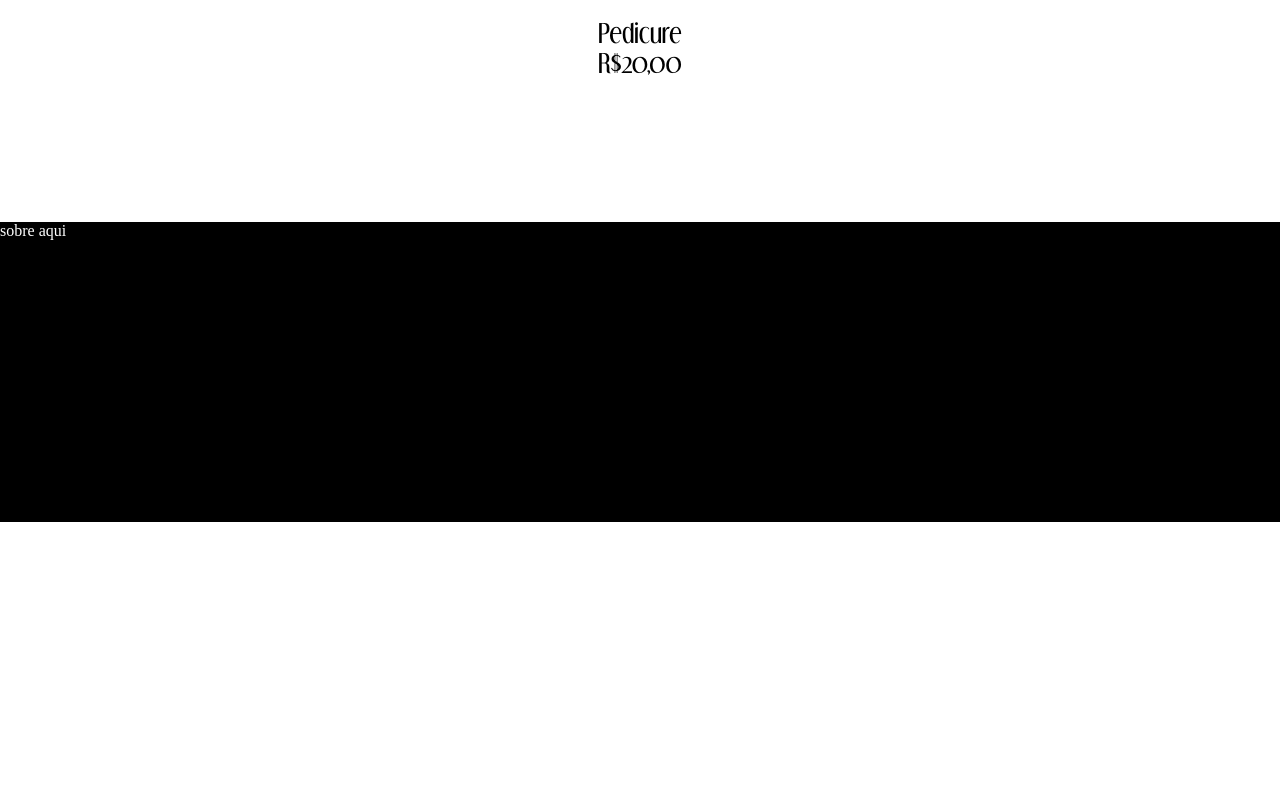
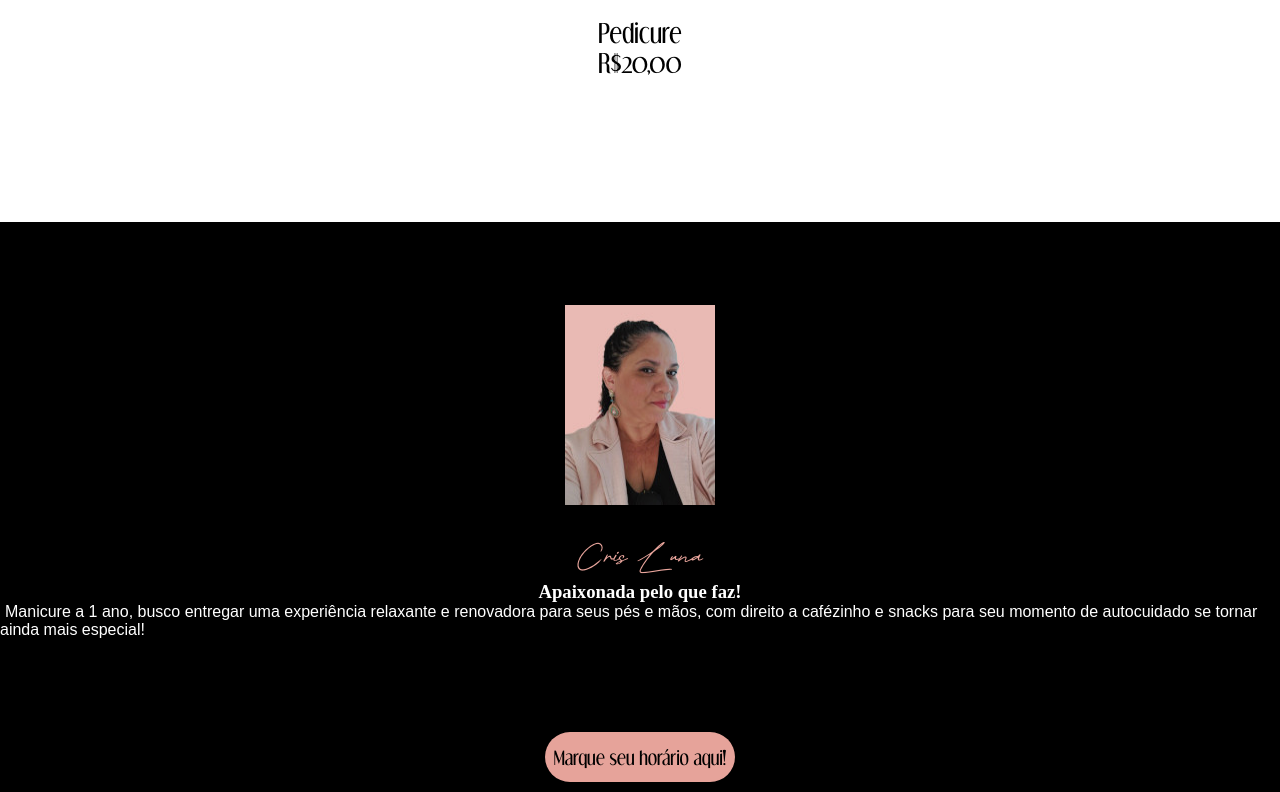
Before and after one commit to cassiafigueiredo/crikanails, a plain HTML site: page index.html in a window 1280 px wide. Shown: the part 2237-3029 px from the top of the page. Before the commit the page ends 2759 px from the top, so only its background shows below. Drawn offline with nearby package versions, Linux system fonts and the light colour scheme; a web font is replaced by a local one.

Commit message:
atualizaçoes contato e sobre

```diff
--- a/estilo/style.css
+++ b/estilo/style.css
@@ -1,6 +1,8 @@
 @charset "UTF-8";
 
-/*@import url('https://fonts.googleapis.com/css2?family=Saira:ital,wght@0,100..900;1,100..900&display=swap');*/
+
+@import url('https://fonts.googleapis.com/css2?family=Montagu+Slab:opsz,wght@16..144,100..700&display=swap');
+
 
 @font-face {
     font-family: 'crikaluna';
@@ -21,7 +23,7 @@
 
 :root {
     --fontetitulo: 'crikaluna', sans-serif;
-    /*--fontedestaque: "Saira", sans-serif;*/
+    --fonteparagrafo: "Montagu Slab", sans-serif;
     --fontedestaque: 'dreamorphans', sans-serif;
 
     --rosapink: rgb(236, 167, 158);
@@ -219,13 +221,73 @@ div > p#pedicuretxt {
     padding-top: 20px;
 }
 
+
+
 div#sobre {
-    height: 300px;
+    display: flex;
+    flex-direction: column;
+    align-items: center;
+    justify-content: center;
+    background-color: black;
+    height: 500px;
+
+}
+
+img#imagem4 {
+    width: 150px;
+    height: 200px;
+
+    padding-bottom: 35px;
+}
+h2#h2CL {
+    color: var(--rosapink);
+    font-family: var(--fontetitulo);
+    font-weight: 300;
+    font-size: 40px;
+}
+h3#h3CL {
+    color: white;
+}
+div > p#pCL {
+    font-family:var(--fonteparagrafo);
+    font-weight: 300;
+    text-indent: 5px;
+    color: white;
+
+}
+
+
+
+div#contato {
+    display: flex;
+    justify-content: center;
+    align-items: center;
+    margin-top: 0px;
+    height: 70px;
     max-width: 315;
     color: white;
     background-color: black;
 }
 
+input#botao {
+    display: flex;
+    width: 190px;
+    height: 50px;
+    font-family: var(--fontedestaque);
+    font-size: 18px;
+    background-color: var(--rosapink);
+    border: currentColor;
+    border-radius: 50px;
+}
+input.animationFadeInFadeOut {
+    animation: fadeInfadeOut 1.5s linear infinite;
+}
+
+@keyframes fadeInfadeOut {
+    0% {opacity: 1;}
+    50% {opacity: 0.8;}
+    100% {opacity: 1;}
+}
 
 
 /* animaçao scrollreveal*/
--- a/index.html
+++ b/index.html
@@ -19,12 +19,12 @@
 
 
 
-
             <div id="bembeleza">
                 <p>
                     Beleza e Bem-Estar!
                 </p>
             </div>
+
 
 
             <div id="imagem1">
@@ -37,11 +37,15 @@
                 </p>
             </div>
 
+
+
            <div id="parallax">
                 <p id="spatxt">
                     Spa dos Pés <br> R$35,00
                 </p>
             </div>
+
+
 
            <div id="umcharme">
             <p id="umcharmetxt">
@@ -49,9 +53,12 @@
             </p>
            </div>
 
+
+
            <div id="imagem2">
             <img id="unhadecorada" src="./imagens/unhaspretas.jpeg" alt="">
            </div>
+
             <div id="unhadecoradatxt">
                 <p>
                     Unhas Decoradas
@@ -65,10 +72,19 @@
             <p id="pedicuretxt">Pedicure <br> R$20,00</p>
            </div>
 
+
+
            <div id="sobre">
-            <p>
-                sobre aqui
-            </p>
+            <img id="imagem4" src="./imagens/crisluna.jpeg" alt="">
+            <h2 id="h2CL">Cris Luna</h2>
+            <h3 id="h3CL">Apaixonada pelo que faz!</h3>
+            <p id="pCL"> Manicure a 1 ano, busco entregar uma experiência relaxante e renovadora para seus pés e mãos, com direito a cafézinho e snacks para seu momento de autocuidado se tornar ainda mais especial!</p>
+           </div>
+
+           <div id="contato">
+            <form  action="https://wa.me/5548984280725">
+                <input id="botao" class="animationFadeInFadeOut" type="submit" value="Marque seu horário aqui!"/>
+            </form>
            </div>
 
     <footer>
```
Also changed, not shown: imagens/crisluna.jpeg (added).
